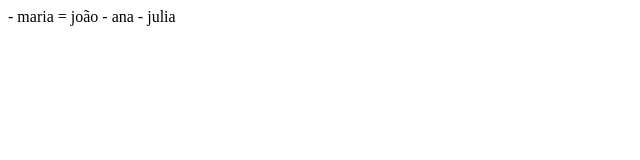
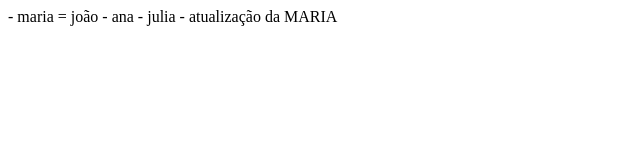
Before and after one commit to Joaocarlosestanislau/projeto_2b, a plain HTML site: page index.html in a window 1280 px wide. Shown: the whole page, without its empty margins (0-640 px from the left). Drawn offline with Linux system fonts and the light colour scheme.

Commit message:
Versão m

```diff
--- a/index.html
+++ b/index.html
@@ -11,5 +11,6 @@
     = joão
     - ana
     - julia
+    - atualização da MARIA
 </body>
 </html>
```
